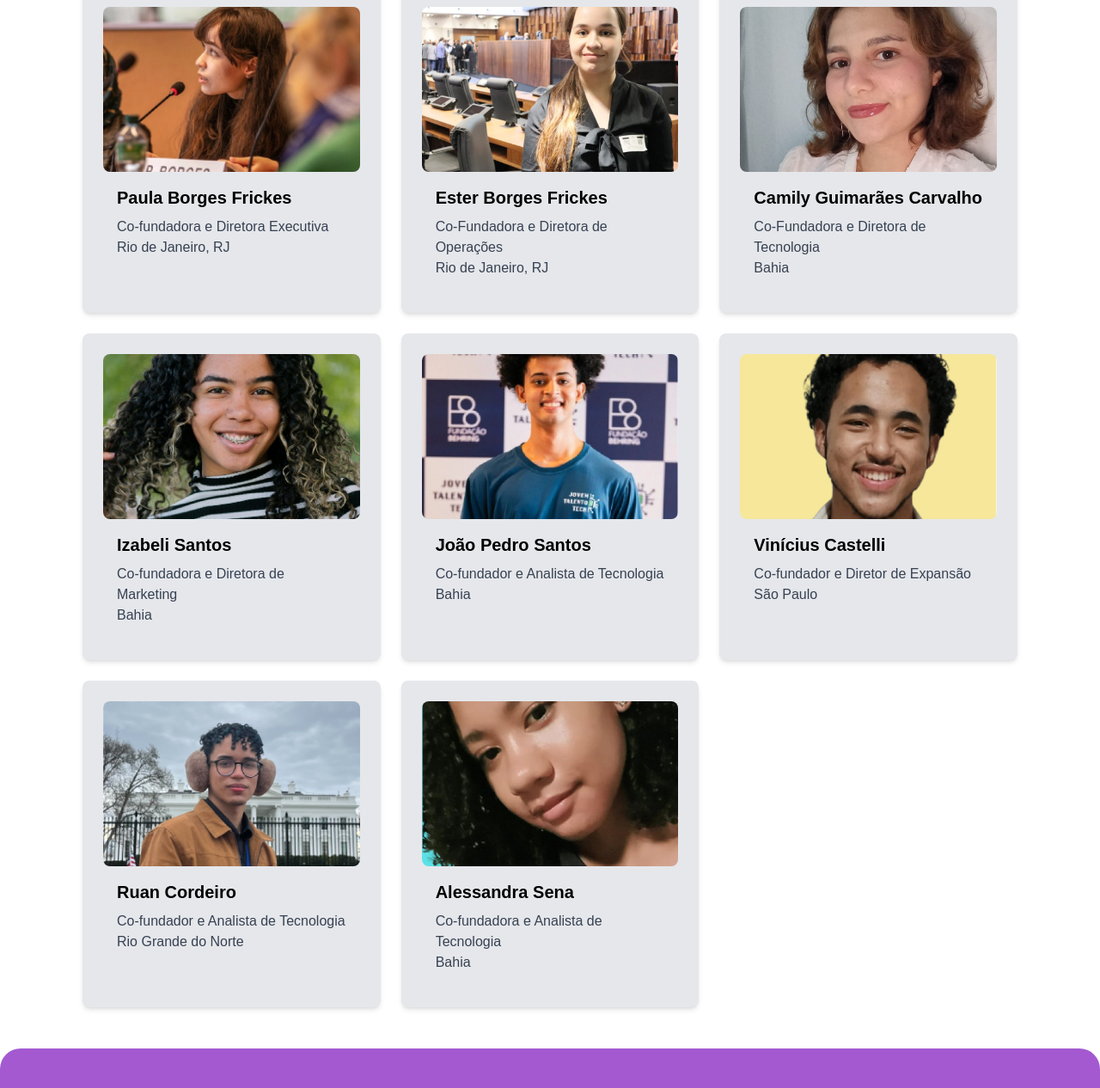
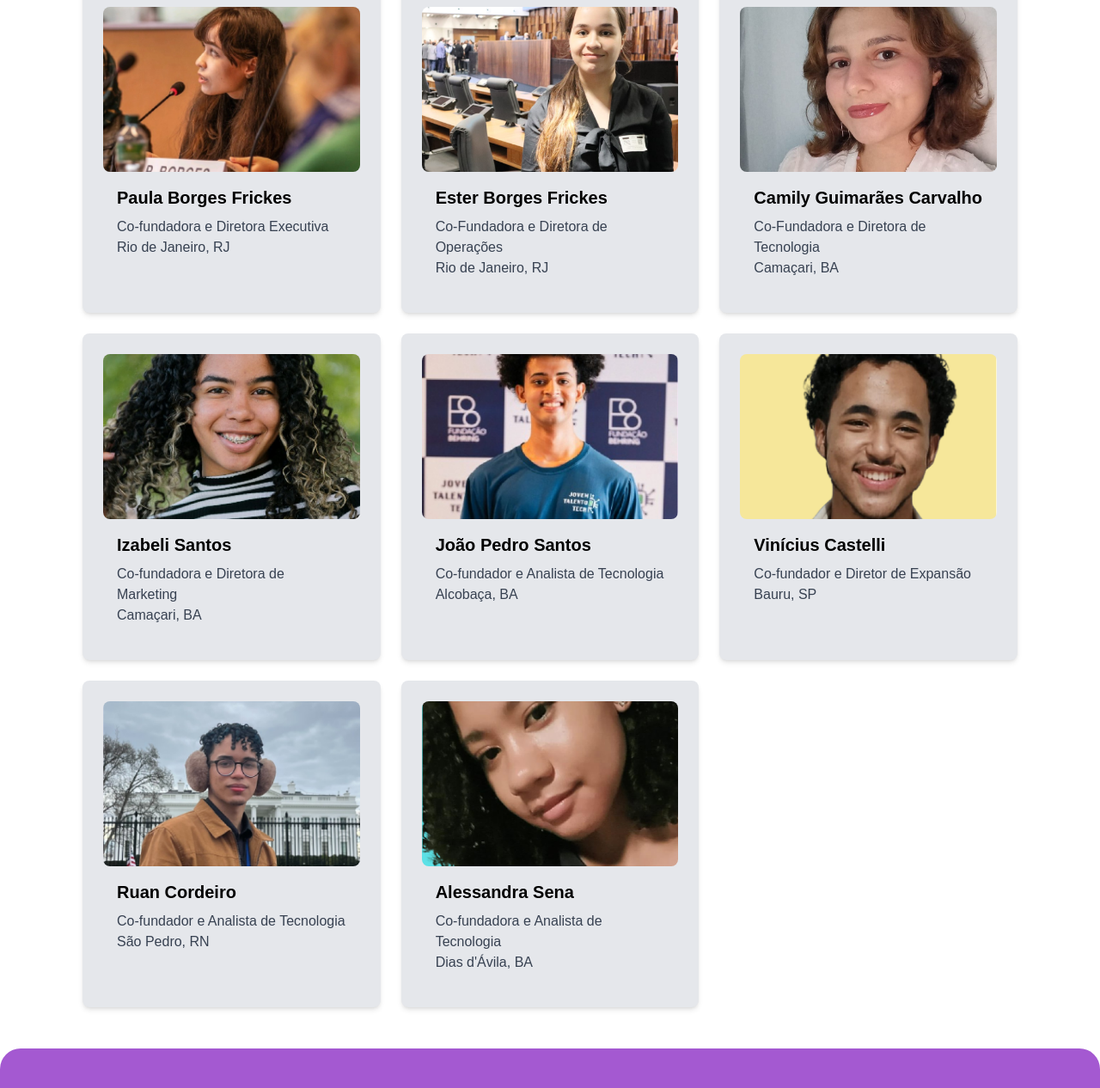
Before and after one commit to accessplus2024/AccessPlus, a Nuxt app: page /sobre in a window 1280 px wide. Shown: the part 1736-3002 px from the top of the page at 86% size. Built offline with nearby package versions, Linux system fonts and the light colour scheme; what stein-js-client would draw is missing.

Commit message:
Update sobre.vue

```diff
--- a/pages/sobre.vue
+++ b/pages/sobre.vue
@@ -207,7 +207,7 @@ useHead({
           <div class="p-4">
             <h3 class="text-xl font-semibold mb-2">Camily Guimarães Carvalho</h3>
             <p class="text-gray-700">Co-Fundadora e Diretora de Tecnologia</p>
-            <p class="text-gray-700">Bahia</p>
+            <p class="text-gray-700">Camaçari, BA</p>
           </div>
         </div>
 
@@ -217,7 +217,7 @@ useHead({
           <div class="p-4">
             <h3 class="text-xl font-semibold mb-2">Izabeli Santos</h3>
             <p class="text-gray-700">Co-fundadora e Diretora de Marketing</p>
-            <p class="text-gray-700">Bahia</p>
+            <p class="text-gray-700">Camaçari, BA</p>
           </div>
         </div>
 
@@ -227,7 +227,7 @@ useHead({
           <div class="p-4">
             <h3 class="text-xl font-semibold mb-2">João Pedro Santos</h3>
             <p class="text-gray-700">Co-fundador e Analista de Tecnologia</p>
-            <p class="text-gray-700">Bahia</p>
+            <p class="text-gray-700">Alcobaça, BA</p>
           </div>
         </div>
 
@@ -237,7 +237,7 @@ useHead({
           <div class="p-4">
             <h3 class="text-xl font-semibold mb-2">Vinícius Castelli</h3>
             <p class="text-gray-700">Co-fundador e Diretor de Expansão</p>
-            <p class="text-gray-700">São Paulo</p>
+            <p class="text-gray-700">Bauru, SP</p>
           </div>
         </div>
 
@@ -247,7 +247,7 @@ useHead({
           <div class="p-4">
             <h3 class="text-xl font-semibold mb-2">Ruan Cordeiro</h3>
             <p class="text-gray-700">Co-fundador e Analista de Tecnologia</p>
-            <p class="text-gray-700">Rio Grande do Norte</p>
+            <p class="text-gray-700">São Pedro, RN</p>
           </div>
         </div>
 
@@ -257,7 +257,7 @@ useHead({
           <div class="p-4">
             <h3 class="text-xl font-semibold mb-2">Alessandra Sena</h3>
             <p class="text-gray-700">Co-fundadora e Analista de Tecnologia</p>
-            <p class="text-gray-700">Bahia</p>
+            <p class="text-gray-700">Dias d'Ávila, BA</p>
           </div>
         </div>
       </div>
```
